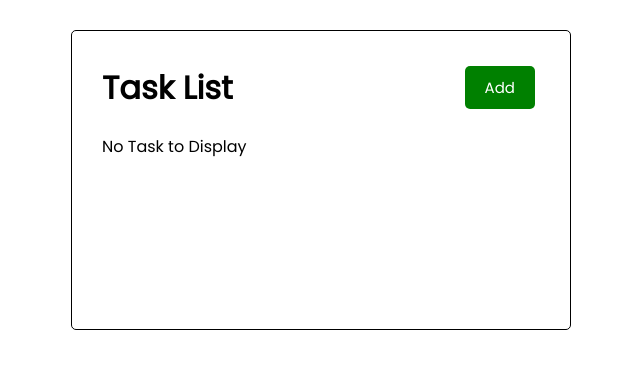
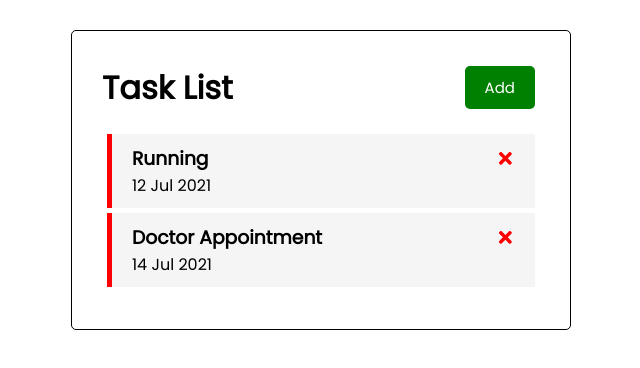
Before and after one commit to chewern/task-manager, a React (Create React App) app: page / in a window 1280 px wide. Shown: the top 368 px of the page, without its empty margins (319-959 px from the left). Built offline with nearby package versions, Linux system fonts and the light colour scheme; no server answers; data requests are answered from the project's data file.

Commit message:
Get and Delete tested good

```diff
--- /dev/null
+++ b/db.json
@@ -0,0 +1,16 @@
+{
+  "tasks": [
+    {
+      "id": 1,
+      "text": "Running",
+      "date": "12 Jul 2021",
+      "reminder": true
+    },
+    {
+      "id": 2,
+      "text": "Doctor Appointment",
+      "date": "14 Jul 2021",
+      "reminder": true
+    }
+  ]
+}
--- a/package.json
+++ b/package.json
@@ -18,7 +18,8 @@
     "start": "react-scripts start",
     "build": "react-scripts build",
     "test": "react-scripts test",
-    "eject": "react-scripts eject"
+    "eject": "react-scripts eject",
+    "server": "json-server --watch db.json --port 5000"
   },
   "eslintConfig": {
     "extends": [
--- a/src/App.js
+++ b/src/App.js
@@ -35,7 +35,7 @@ const App = () => {
 
   //Delete task
   const deleteTask = async (id) => {
-    await fetch(`http://localhost:8000/task/${id}`, { method: "DELETE" });
+    await fetch(`http://localhost:8000/tasks/${id}`, { method: "DELETE" });
     setTasks(tasks.filter((task) => task.id !== id));
   };
 
```
